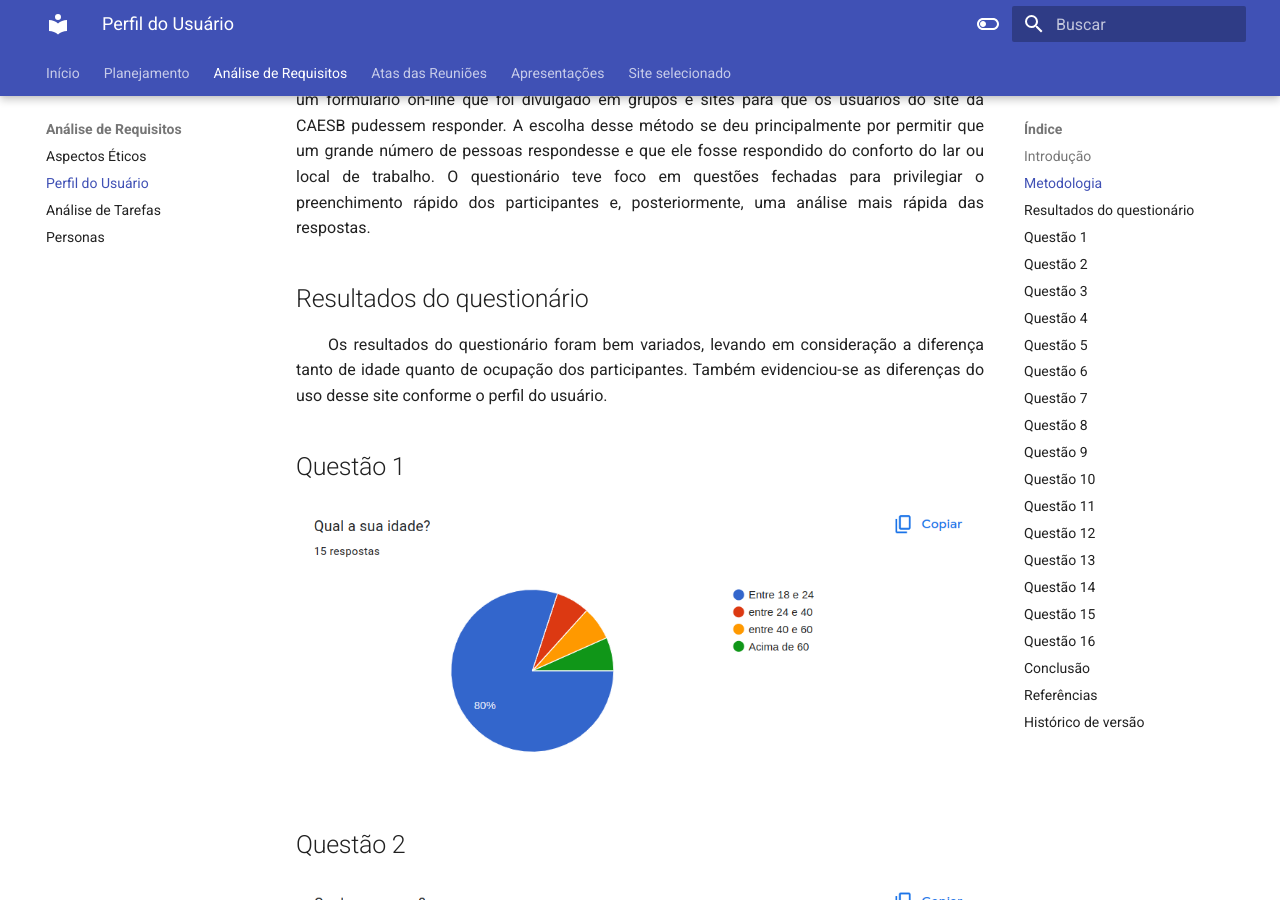
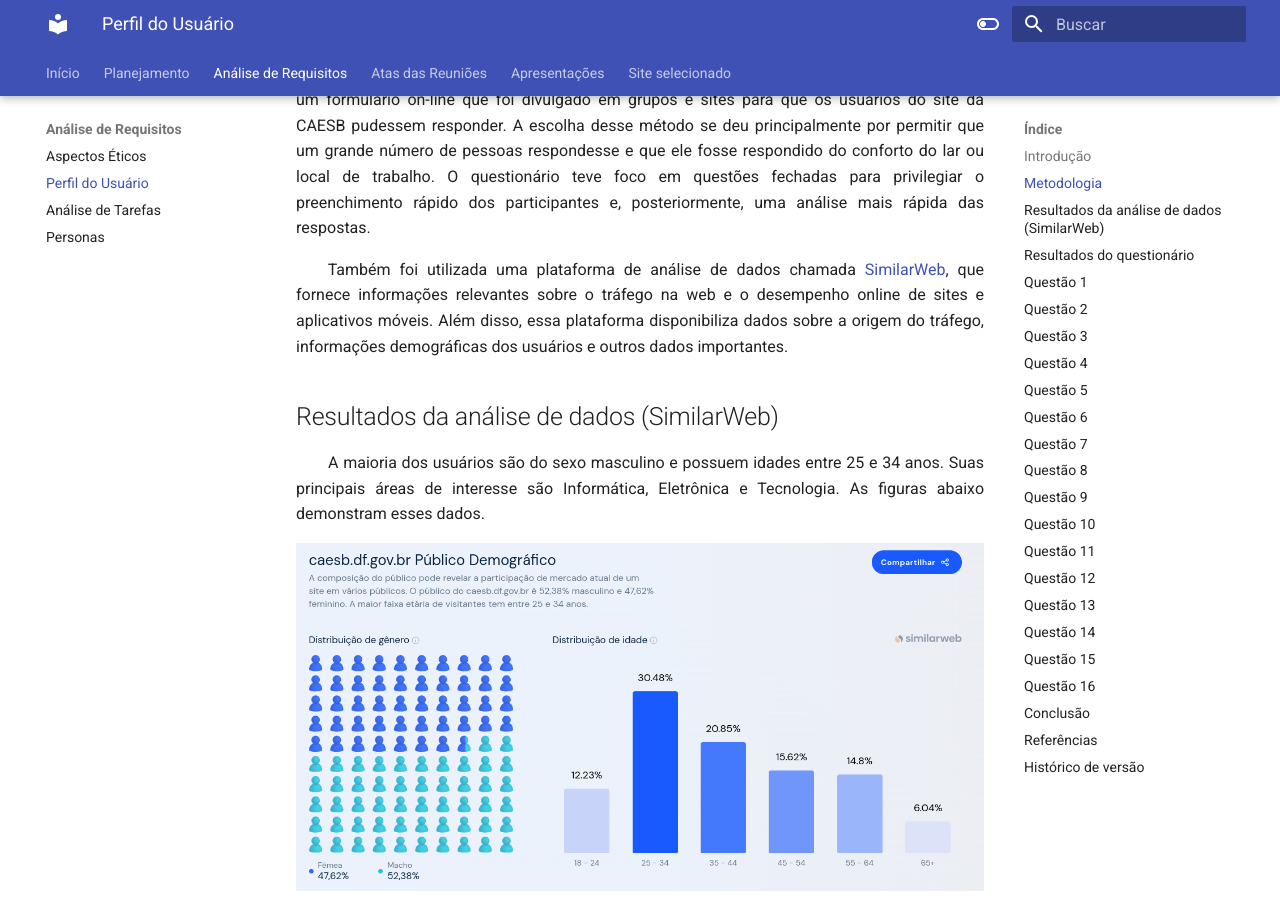
Before and after one commit to Interacao-Humano-Computador/2023.2-Caesb, an MkDocs documentation site: the page built from docs/analise-de-requisitos/perfil-do-usuario.md, in a window 1280 px wide and 900 px high, scrolled down 436 px. Built offline with MkDocs 1.6.1 and Material for MkDocs 9.7.7, drawn with Linux system fonts in a browser that asks for light colours.

Commit message:
add similar web

```diff
--- a/docs/analise-de-requisitos/perfil-do-usuario.md
+++ b/docs/analise-de-requisitos/perfil-do-usuario.md
@@ -7,6 +7,16 @@
 ## Metodologia
 
 <p align="justify">&emsp;&emsp;Para estabelecer o perfil de usuário, o método de questionários foi utilizado. Foi elaborado um formulário on-line que foi divulgado em grupos e sites para que os usuários do site da CAESB pudessem responder. A escolha desse método se deu principalmente por permitir que um grande número de pessoas respondesse e que ele fosse respondido do conforto do lar ou local de trabalho. O questionário teve foco em questões fechadas para privilegiar o preenchimento rápido dos participantes e, posteriormente, uma análise mais rápida das respostas.</p>
+
+<p align="justify">&emsp;&emsp;Também foi utilizada uma plataforma de análise de dados chamada <a href="https://www.similarweb.com/pt/" target="_blanck">SimilarWeb</a>, que fornece informações relevantes sobre o tráfego na web e o desempenho online de sites e aplicativos móveis. Além disso, essa plataforma disponibiliza dados sobre a origem do tráfego, informações demográficas dos usuários e outros dados importantes.</p>
+
+## Resultados da análise de dados (SimilarWeb)
+
+<p align="justify">&emsp;&emsp;A maioria dos usuários são do sexo masculino e possuem idades entre 25 e 34 anos. Suas principais áreas de interesse são Informática, Eletrônica e Tecnologia. As figuras abaixo demonstram esses dados.</p>
+
+![](../assets/questionario/idade_caesb.png)
+
+![](../assets/questionario/interesse_caesb.png)
 
 ## Resultados do questionário
 
```
Also changed, not shown: docs/assets/questionario/idade_caesb.png (added), docs/assets/questionario/interesse_caesb.png (added).
